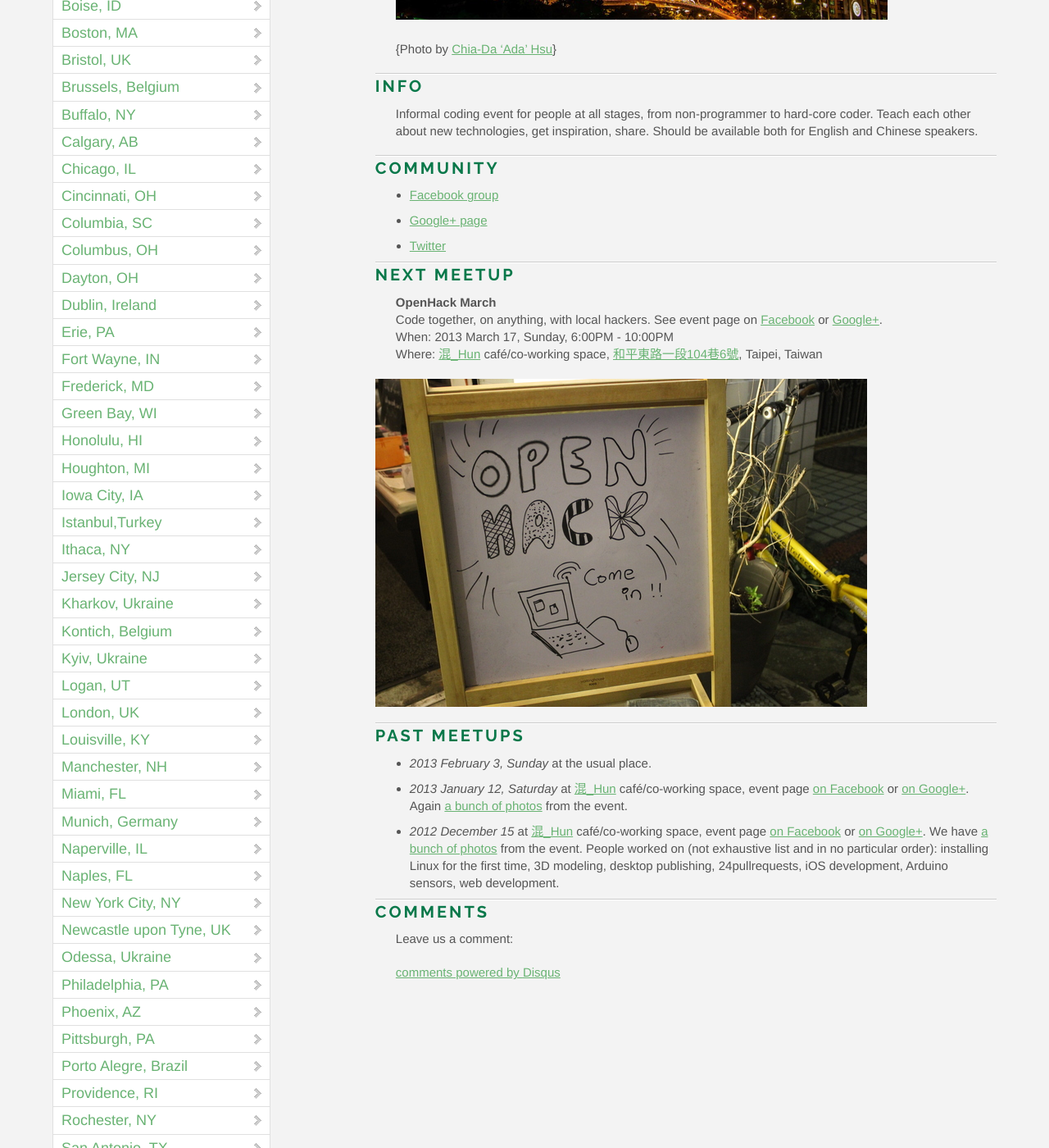
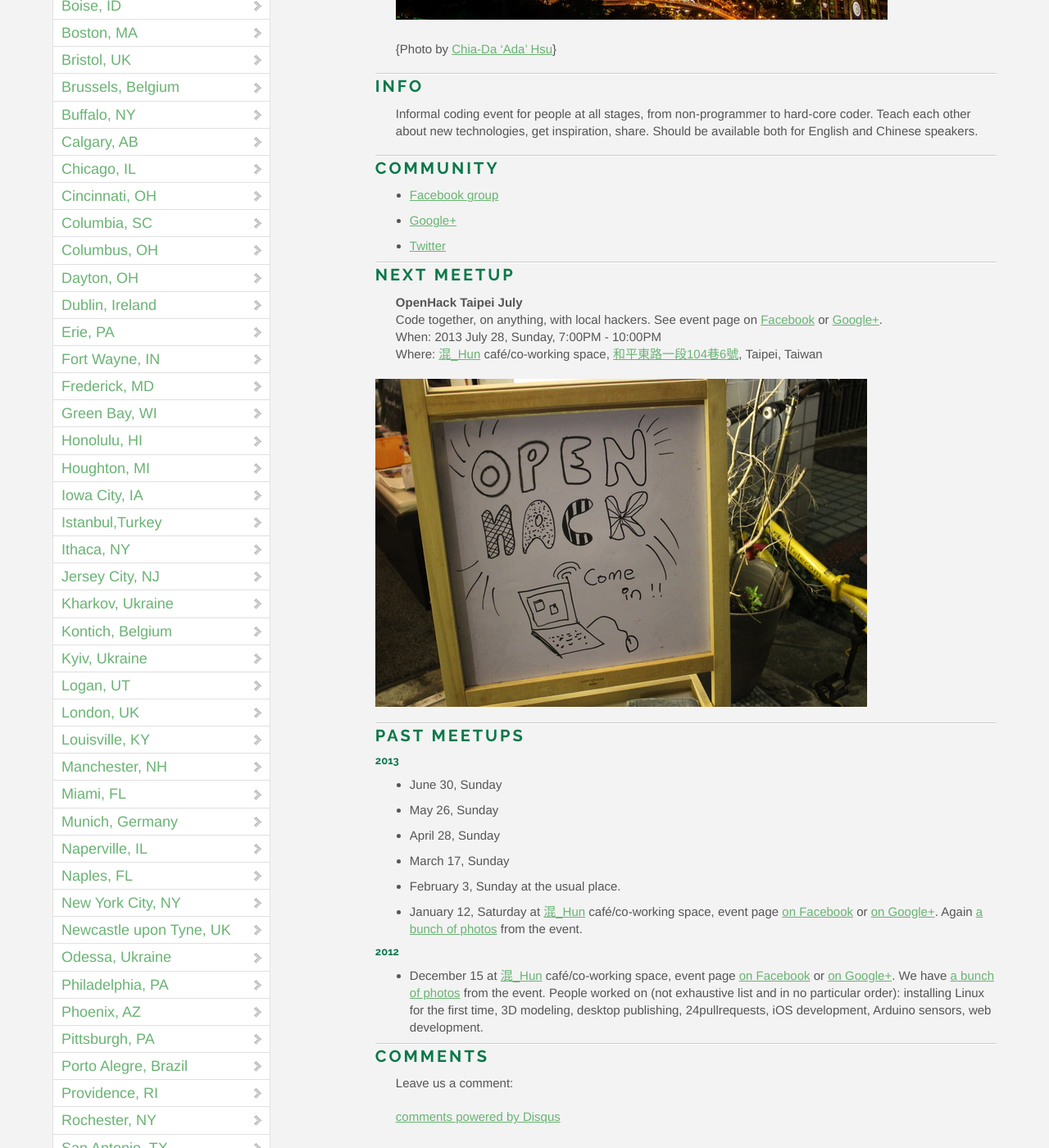
Before and after one commit to OpenHack/openhack.github.com, a Jekyll site: the page built from taipei/index.markdown, in a window 1280 px wide and 1400 px high, scrolled down 590 px. Shown: the whole window at 82% size. Built offline with Jekyll 4.4.1, drawn with Linux system fonts in a browser that asks for light colours; nearby versions of some CDN libraries; Markdown is read by kramdown in place of the engine named in the settings; comment, search, counter and statistics services are not loaded.

Commit message:
Taipei event updates

```diff
--- a/taipei/index.markdown
+++ b/taipei/index.markdown
@@ -18,20 +18,20 @@ for English and Chinese speakers.
 ### Community
 
  * [Facebook group][openhackfb]
- * [Google+ page][openhackgp]
+ * <a href="https://plus.google.com/115727541741204190730" rel="publisher">Google+</a>
  * [Twitter][openhacktw]
 
 ### Next meetup
 
 <div class="vevent">
- <p><strong class="summary">OpenHack March</strong><br>
+ <p><strong class="summary">OpenHack Taipei July</strong><br>
  <span class="description">Code together, on anything, with local hackers.  See event page on <a href="https://www.facebook.com/events/509444522441279/">Facebook</a> or <a href="https://plus.google.com/events/ctboursfcc0unt3c2dtp9cd7upg">Google+</a>.</span><br>
  When:
    <span class="dtstart">
-      2013 March 17, Sunday, 6:00PM<span class="value-title" title="2013-03-17T18:00+08:00"></span>
+      2013 July 28, Sunday, 7:00PM<span class="value-title" title="2013-07-28T19:00+08:00"></span>
    </span>-
    <span class="dtend">
-      10:00PM<span class="value-title" title="2013-03-17T22:00+08:00"></span>
+      10:00PM<span class="value-title" title="2013-07-28T22:00+08:00"></span>
    </span><br>
   Where:
    <span class="location vcard">
@@ -58,9 +58,18 @@ for English and Chinese speakers.
 
 ### Past meetups
 
-* *2013 February 3, Sunday* at the usual place.
-* *2013 January 12, Saturday* at [混_Hun][hun] café/co-working space, event page [on Facebook][meetup2fb] or [on Google+][meetup2gp]. Again [a bunch of photos](https://plus.google.com/b/115727541741204190730/photos/115727541741204190730/albums/5832504112078932049) from the event.
-* *2012 December 15* at [混_Hun][hun] café/co-working space, event page [on Facebook][meetup1fb] or [on Google+][meetup1gp]. We have [a bunch of photos](https://plus.google.com/photos/116948925972911973649/albums/5822326740327191329) from the event. People worked on (not exhaustive list and in no particular order): installing Linux for the first time, 3D modeling, desktop publishing, 24pullrequests, iOS development, Arduino sensors, web development.
+#### 2013
+
+* June 30, Sunday
+* May 26, Sunday
+* April 28, Sunday
+* March 17, Sunday
+* February 3, Sunday at the usual place.
+* January 12, Saturday at [混_Hun][hun] café/co-working space, event page [on Facebook][meetup2fb] or [on Google+][meetup2gp]. Again [a bunch of photos](https://plus.google.com/b/115727541741204190730/photos/115727541741204190730/albums/5832504112078932049) from the event.
+
+#### 2012
+
+* December 15 at [混_Hun][hun] café/co-working space, event page [on Facebook][meetup1fb] or [on Google+][meetup1gp]. We have [a bunch of photos](https://plus.google.com/photos/116948925972911973649/albums/5822326740327191329) from the event. People worked on (not exhaustive list and in no particular order): installing Linux for the first time, 3D modeling, desktop publishing, 24pullrequests, iOS development, Arduino sensors, web development.
 
 ### Comments
 
```
